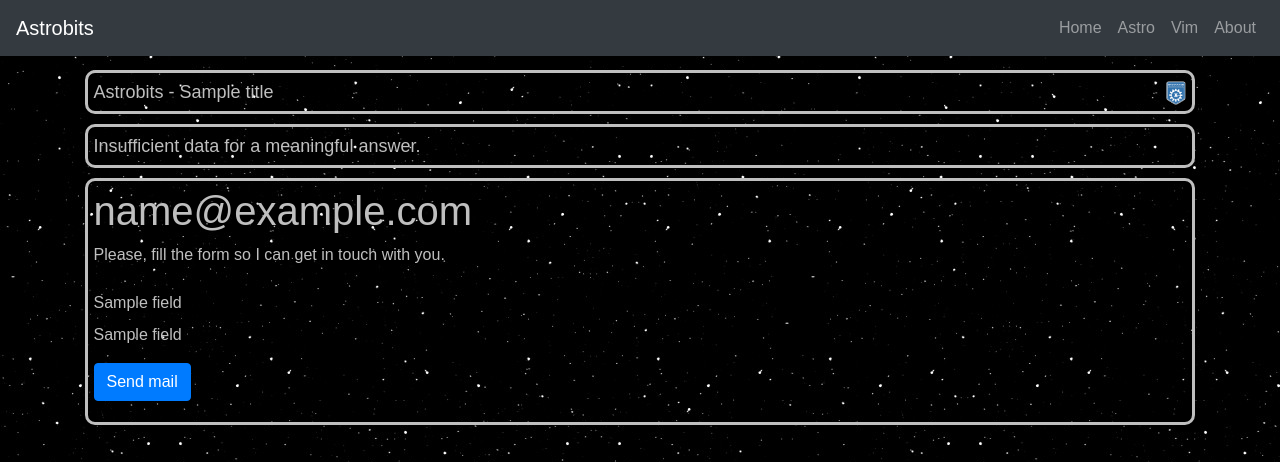
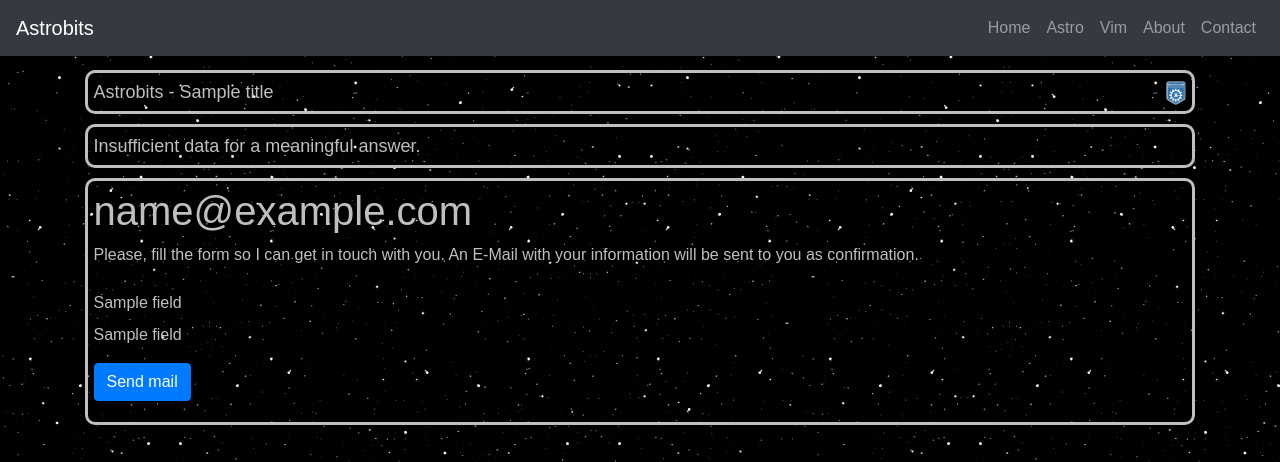
Before and after one commit to cesar-villarreal/astrobits, a Django app: template home/templates/contact.html in a window 1280 px wide. Shown: the top 462 px of the page. Run offline with Django 3.2, Linux system fonts and the light colour scheme; the template is opened without the code that fills it: most values are stand-ins (such as "Sample title", 1, 10 or a date in 2020); some libraries are stand-ins or nearby versions.

Commit message:
View from main page for Contact added

```diff
--- a/home/templates/contact.html
+++ b/home/templates/contact.html
@@ -2,12 +2,10 @@
 
 {% block content %}
 {% if email_success %}
-	<h1> {{ email_sucess }} </h1>
+	<h1> {{ email_success }} </h1>
 {% endif %}
 
-
-
-Please, fill the form so I can get in touch with you.
+Please, fill the form so I can get in touch with you. An E-Mail with your information will be sent to you as confirmation.
 <br>
 <br>
 <form action="{% url 'contact' %}" method="post">
--- a/home/views.py
+++ b/home/views.py
@@ -1,5 +1,6 @@
 from django.shortcuts import render
 from django.core.mail import send_mail
+from django.conf import settings
 from .forms import SendMail
 
 def indexView(request):
@@ -17,7 +18,7 @@
 		send_mail(request.POST.get('subject'),
                   request.POST.get('message'),
                   "astro@cvillarreal.xyz",
-                  ["csr.astro@gmail.com"])
+                  [request.POST.get("contact_mail"), "astro@cvillarreal.xyz"])
 
 		return render(request, 'contact.html', {'title': title,
                                                 'SendMail': SendMail,
--- a/templates/general_template.html
+++ b/templates/general_template.html
@@ -32,6 +32,9 @@
 			<li class="nav-item">
     			<a class="nav-link" href="{% url 'about' %}">About</a>
 			</li>
+			<li class="nav-item">
+    			<a class="nav-link" href="{% url 'contact' %}">Contact</a>
+			</li>
     	</ul>
 	</div>
 </nav>
```
